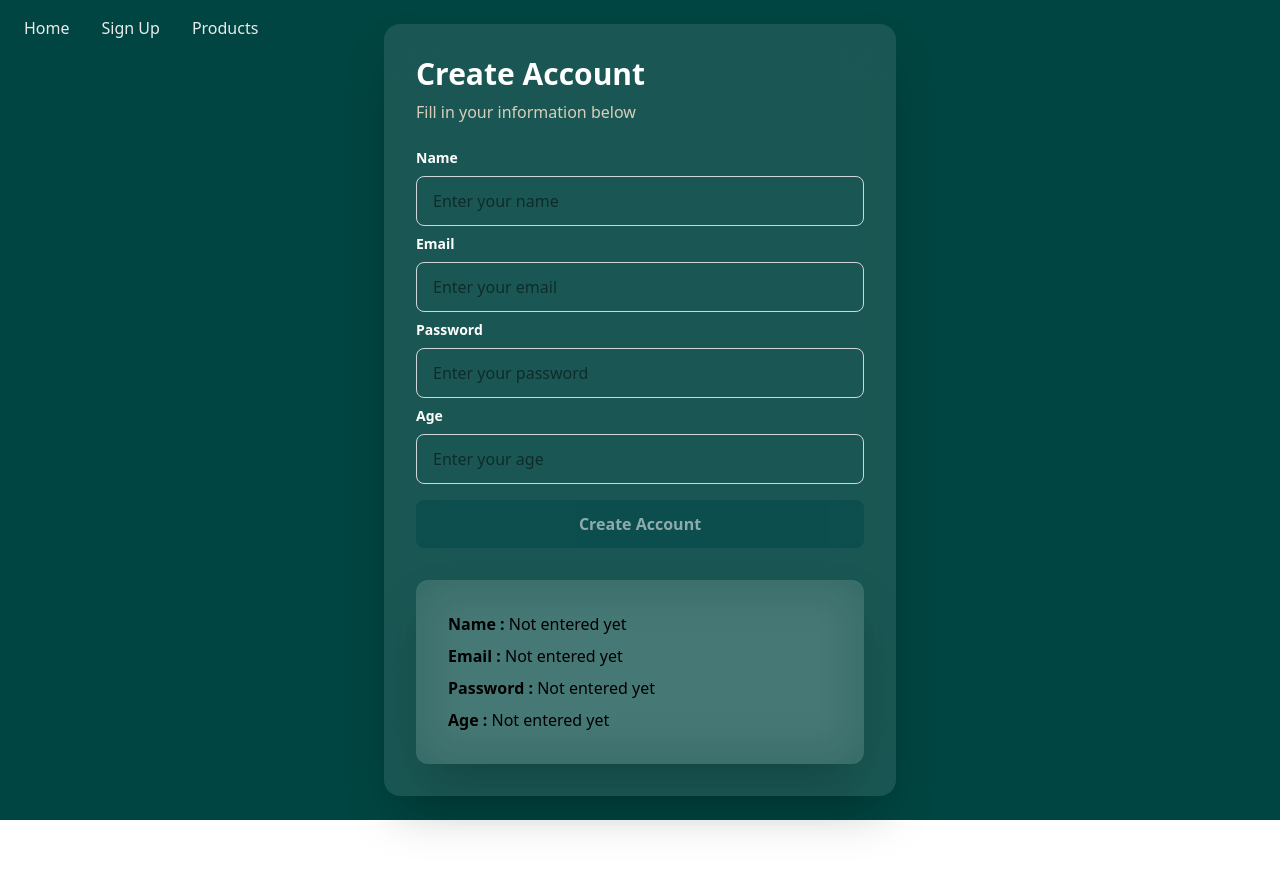
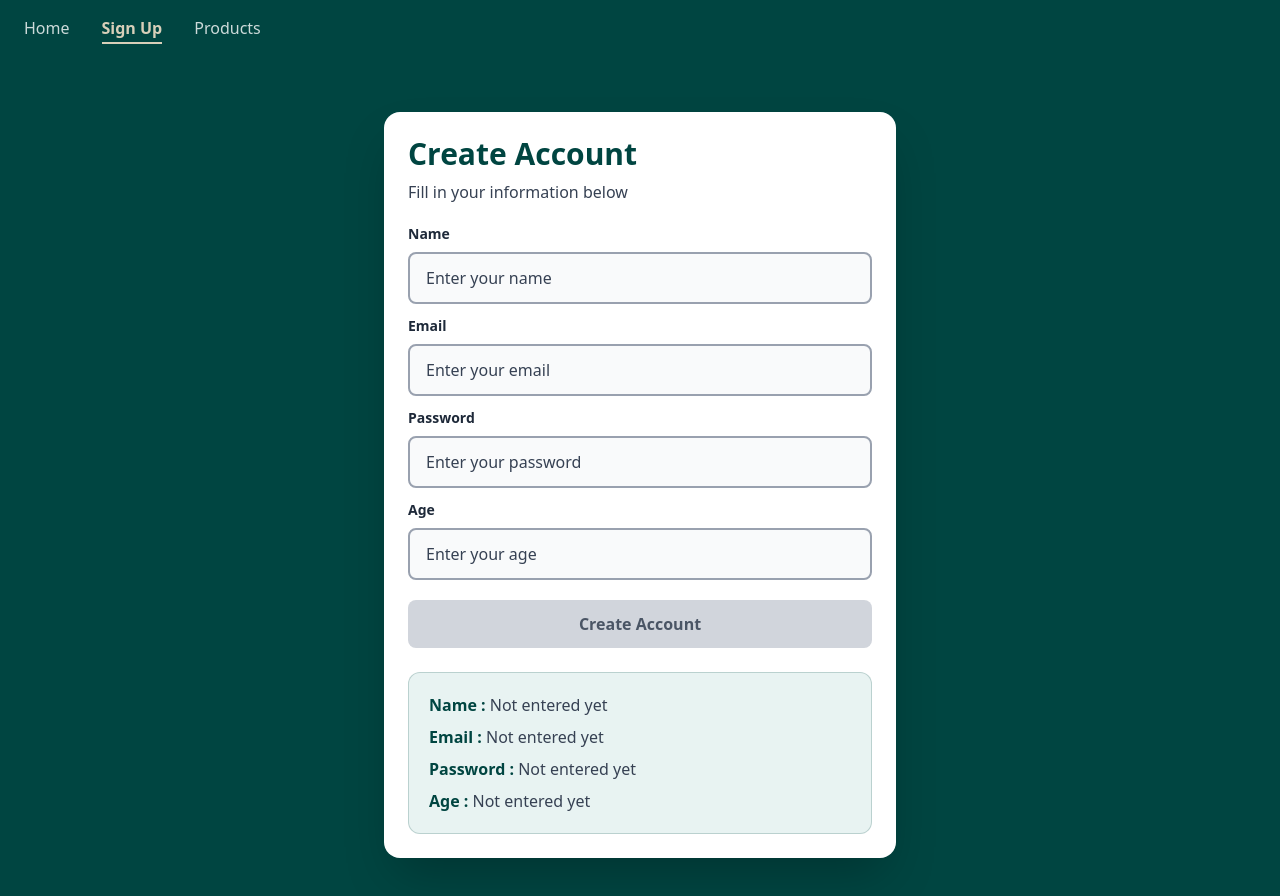
Before and after one commit to Rwan-Albagory/angular-exercise, an Angular app: page /signup in a window 1280 px wide. Shown: the top 896 px of the page. Before the commit the page ends 820 px from the top, so only its background shows below. Built offline with nearby package versions, Linux system fonts and the light colour scheme.

Commit message:
refactor: enhance navbar functionality and improve signup form UI

```diff
--- a/src/app/exercises/navbar/navbar.html
+++ b/src/app/exercises/navbar/navbar.html
@@ -1,30 +1,38 @@
-<nav class="fixed top-0 left-0 bg-transparent" >
+<nav
+  class="fixed top-0 left-0 z-50 w-full"
+  [style.background-color]="isHome ? 'transparent' : '#004541'"
+>
   <div class="mx-auto flex max-w-7xl items-center justify-between px-6 py-4">
-
 
     <div class="flex items-center gap-8">
 
       <a
         routerLink="/"
-        routerLinkActive="text-[#D7CFB9]"
+        routerLinkActive="!text-[#D7CFB9] !border-[#D7CFB9] font-semibold"
         [routerLinkActiveOptions]="{ exact: true }"
-        class="font-medium !text-[#EBEBE9] transition hover:text-[#C3B77F]-600 !no-underline"
+        class="border-b-2 border-transparent pb-0.5 font-medium text-white/80 no-underline
+               transition-colors duration-200
+               hover:text-[#E8D48B] hover:border-[#E8D48B]"
       >
         Home
       </a>
 
       <a
         routerLink="/signup"
-        routerLinkActive="text-[#D7CFB9]"
-        class="font-medium !text-[#EBEBE9] transition hover:text-[#C3B77F]-600 !no-underline "
+        routerLinkActive="!text-[#D7CFB9] !border-[#D7CFB9] font-semibold"
+        class="border-b-2 border-transparent pb-0.5 font-medium text-white/80 no-underline
+               transition-colors duration-200
+               hover:text-[#E8D48B] hover:border-[#E8D48B]"
       >
         Sign Up
       </a>
 
       <a
         routerLink="/products"
-        routerLinkActive="text-[#D7CFB9]"
-        class="font-medium !text-[#EBEBE9] transition hover:text-[#C3B77F]-600 !no-underline "
+        routerLinkActive="!text-[#D7CFB9] !border-[#D7CFB9] font-semibold"
+        class="border-b-2 border-transparent pb-0.5 font-medium text-white/80 no-underline
+               transition-colors duration-200
+               hover:text-[#E8D48B] hover:border-[#E8D48B]"
       >
         Products
       </a>
--- a/src/app/exercises/navbar/navbar.ts
+++ b/src/app/exercises/navbar/navbar.ts
@@ -1,12 +1,19 @@
-import { Component } from '@angular/core';
+import { Component, inject } from '@angular/core';
 import {
+  Router,
   RouterLink,
   RouterLinkActive
 } from '@angular/router';
+
 @Component({
-  imports: [  RouterLink,
-    RouterLinkActive],
+  imports: [RouterLink, RouterLinkActive],
   selector: 'app-navbar',
   templateUrl: './navbar.html',
 })
-export class Navbar {}
+export class Navbar {
+  private router = inject(Router);
+
+  get isHome(): boolean {
+    return this.router.url === '/' || this.router.url.startsWith('/?');
+  }
+}
--- a/src/app/exercises/product-card/product-card.ts
+++ b/src/app/exercises/product-card/product-card.ts
@@ -1,5 +1,4 @@
 import { Component } from '@angular/core';
-import { CurrencyPipe } from '@angular/common';
 
 interface product{
   id: number;
@@ -10,7 +9,6 @@ interface product{
 }
 
 @Component({
-  imports: [ CurrencyPipe ],
   standalone: true,
   selector: 'app-product-card',
   templateUrl: './product-card.html',
--- a/src/app/exercises/signup-form/signup-form.html
+++ b/src/app/exercises/signup-form/signup-form.html
@@ -1,21 +1,21 @@
-<div class="min-h-screen flex items-center justify-center p-6 bg-[#004541]">
+<div class="min-h-screen flex items-start justify-center p-6 pt-28 pb-12 bg-[#004541]">
 
-    <div class="w-full max-w-lg rounded-2xl  bg-white/10 p-8 shadow-2xl backdrop-blur-xl">
+  <div class="w-full max-w-lg rounded-2xl bg-white p-6 shadow-2xl">
 
-      <h2 class="mb-2 text-3xl font-bold text-white">
+    <h2 class="mb-2 text-3xl font-bold text-[#004541]">
       Create Account
     </h2>
 
-      <p class="mb-6 text-[#D7CFB9]">
+    <p class="mb-5 text-gray-700">
       Fill in your information below
     </p>
 
     <form>
 
-        <div class="mb-2">
+      <div class="mb-3">
         <label
           for="name"
-            class="mb-2 block text-sm font-semibold text-white"
+          class="mb-2 block text-sm font-semibold text-gray-800"
         >
           Name
         </label>
@@ -26,16 +26,17 @@
           name="name"
           [(ngModel)]="user.name"
           placeholder="Enter your name"
-            class="w-full rounded-lg border border-gray-300 px-4 py-3
+          class="w-full rounded-lg border-2 border-gray-400 bg-gray-50 px-4 py-3
+                 text-gray-900 placeholder:text-gray-700
                  outline-none transition
-                   focus:border-blue-500 focus:ring-2 focus:ring-blue-100"
+                 focus:border-[#004541] focus:bg-white focus:ring-2 focus:ring-[#004541]/25"
         />
       </div>
 
-        <div class="mb-2">
+      <div class="mb-3">
         <label
           for="email"
-            class="mb-2 block text-sm font-semibold text-white"
+          class="mb-2 block text-sm font-semibold text-gray-800"
         >
           Email
         </label>
@@ -46,16 +47,17 @@
           name="email"
           [(ngModel)]="user.email"
           placeholder="Enter your email"
-            class="w-full rounded-lg border border-gray-300 px-4 py-3
+          class="w-full rounded-lg border-2 border-gray-400 bg-gray-50 px-4 py-3
+                 text-gray-900 placeholder:text-gray-700
                  outline-none transition
-                   focus:border-blue-500 focus:ring-2 focus:ring-blue-100"
+                 focus:border-[#004541] focus:bg-white focus:ring-2 focus:ring-[#004541]/25"
         />
       </div>
 
-        <div class="mb-2">
+      <div class="mb-3">
         <label
           for="password"
-            class="mb-2 block text-sm font-semibold text-white"
+          class="mb-2 block text-sm font-semibold text-gray-800"
         >
           Password
         </label>
@@ -66,16 +68,17 @@
           name="password"
           [(ngModel)]="user.password"
           placeholder="Enter your password"
-            class="w-full rounded-lg border border-gray-300 px-4 py-3
+          class="w-full rounded-lg border-2 border-gray-400 bg-gray-50 px-4 py-3
+                 text-gray-900 placeholder:text-gray-700
                  outline-none transition
-                   focus:border-blue-500 focus:ring-2 focus:ring-blue-100"
+                 focus:border-[#004541] focus:bg-white focus:ring-2 focus:ring-[#004541]/25"
         />
       </div>
 
-        <div class="mb-4">
+      <div class="mb-5">
         <label
           for="age"
-            class="mb-2 block text-sm font-semibold text-white"
+          class="mb-2 block text-sm font-semibold text-gray-800"
         >
           Age
         </label>
@@ -86,46 +89,48 @@
           name="age"
           [(ngModel)]="user.age"
           placeholder="Enter your age"
-            class="w-full rounded-lg border border-gray-300 px-4 py-3
+          class="w-full rounded-lg border-2 border-gray-400 bg-gray-50 px-4 py-3
+                 text-gray-900 placeholder:text-gray-700
                  outline-none transition
-                   focus:border-blue-500 focus:ring-2 focus:ring-blue-100"
+                 focus:border-[#004541] focus:bg-white focus:ring-2 focus:ring-[#004541]/25"
         />
       </div>
 
       <button
         type="button"
         [disabled]="!canSignUp"
-          class="w-full rounded-lg rounded-3 bg-[#004648] px-4 py-3
+        class="w-full rounded-lg bg-[#004541] px-4 py-3
                font-semibold text-white transition
                hover:bg-[#247475]
-                 disabled:cursor-not-allowed disabled:opacity-50"
+               focus:outline-none focus:ring-2 focus:ring-[#004541] focus:ring-offset-2
+               disabled:cursor-not-allowed disabled:bg-gray-300 disabled:text-gray-600"
       >
         Create Account
       </button>
 
     </form>
 
-      <div class="mt-8 rounded-xl bg-gray-50 p-5 bg-white/10 p-8 shadow-2xl backdrop-blur-xl">
+    <div class="mt-6 rounded-xl border border-[#004541]/20 bg-[#E8F3F2] p-5">
 
-        <div class="space-y-2 text-light-600">
+      <div class="space-y-2 text-gray-700">
 
         <p>
-            <span class="font-semibold text-light">Name : </span>
+          <span class="font-semibold text-[#004541]">Name : </span>
           {{ user.name || 'Not entered yet' }}
         </p>
 
         <p>
-            <span class="font-semibold text-light">Email : </span>
+          <span class="font-semibold text-[#004541]">Email : </span>
           {{ user.email || 'Not entered yet' }}
         </p>
 
         <p>
-            <span class="font-semibold text-light">Password : </span>
+          <span class="font-semibold text-[#004541]">Password : </span>
           {{ user.password || 'Not entered yet' }}
         </p>
 
         <p>
-            <span class="font-semibold text-light">Age : </span>
+          <span class="font-semibold text-[#004541]">Age : </span>
           {{ user.age || 'Not entered yet' }}
         </p>
 
```
Also changed, not shown: 1 other file (tests, documents, lock files or other folders). Lines whose indentation alone changed are shown as unchanged.
